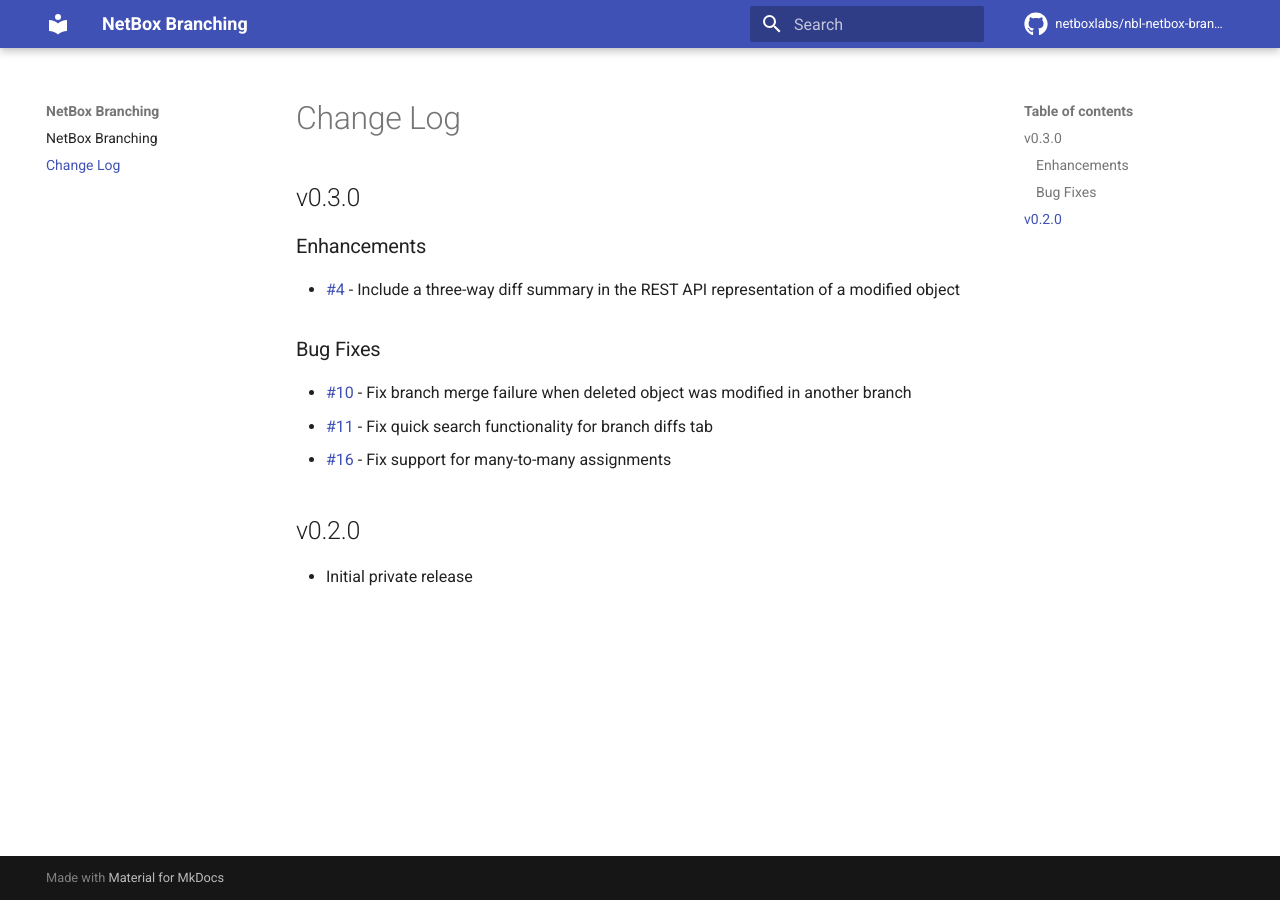
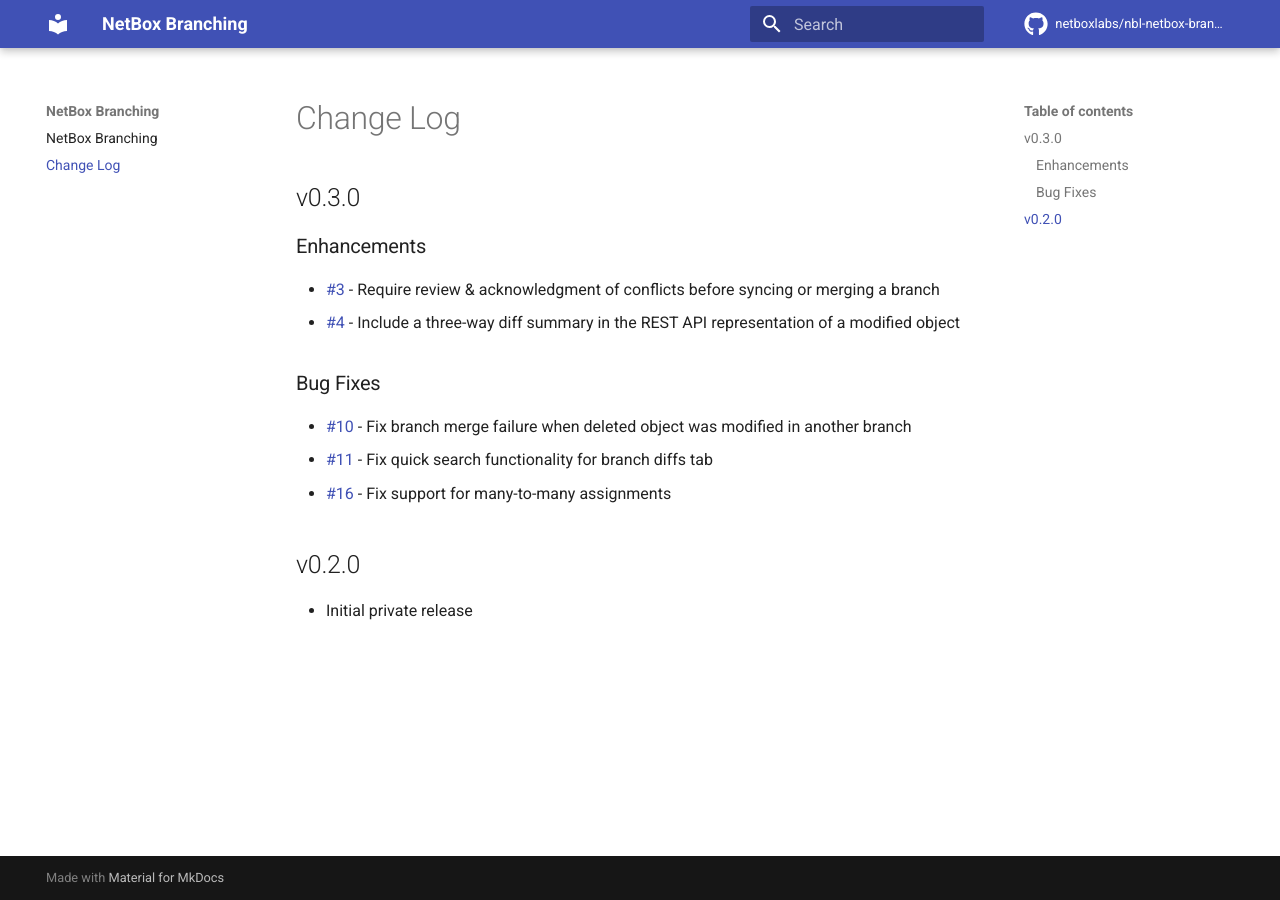
Before and after one commit to netboxlabs/netbox-branching, an MkDocs documentation site: the page built from docs/changelog.md, in a window 1280 px wide. Built offline with MkDocs 1.6.1 and Material for MkDocs 9.7.7, drawn with Linux system fonts in a browser that asks for light colours; comment, search, counter and statistics services are not loaded.

Commit message:
Update changelog

```diff
--- a/docs/changelog.md
+++ b/docs/changelog.md
@@ -4,6 +4,7 @@
 
 ### Enhancements
 
+* [#3](https://github.com/netboxlabs/nbl-netbox-branching/issues/3) - Require review & acknowledgment of conflicts before syncing or merging a branch
 * [#4](https://github.com/netboxlabs/nbl-netbox-branching/issues/4) - Include a three-way diff summary in the REST API representation of a modified object
 
 ### Bug Fixes
```
